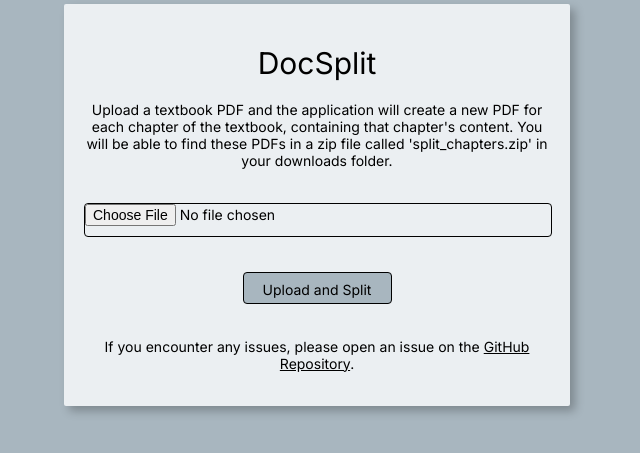
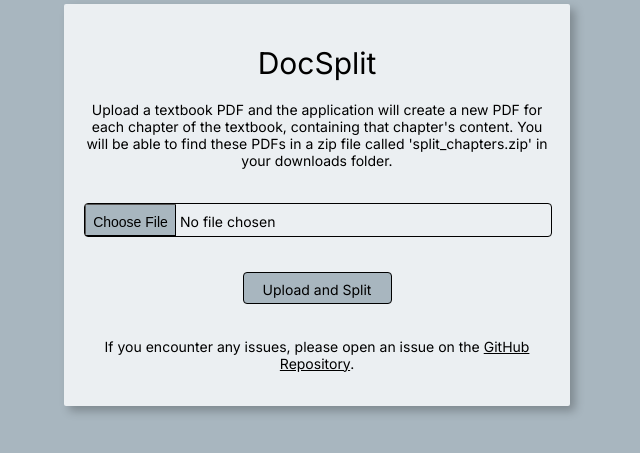
Before and after one commit to izzybeetschen/pdf-splitting, a Flask app: page / in a window 1280 px wide. Shown: the part 195-648 px from the top of the page, without its empty margins (323-963 px from the left). Run offline with Flask 3, Linux system fonts and the light colour scheme.

Commit message:
restyled button

```diff
--- a/app/routes.py
+++ b/app/routes.py
@@ -16,33 +16,18 @@ def splitter():
         try:
             # Check if file is uploaded
             uploaded_file = request.files.get('file')
-            if not uploaded_file or uploaded_file.filename == '':
-                return jsonify({"error": "No file uploaded"}), 400
 
-            # Check if the uploaded file is a PDF
-            if not uploaded_file.filename.lower().endswith('.pdf'):
-                return jsonify({"error": "Invalid file format. Please upload a PDF file."}), 400
-
-            # Save the uploaded file to the upload folder
             file_path = os.path.join(app.config['UPLOAD_FOLDER'], uploaded_file.filename)
             uploaded_file.save(file_path)
 
             # Process the PDF
             reader = get_file(file_path)
-            if not reader:
-                return jsonify({"error": "Failed to read the uploaded PDF"}), 400
 
             contents = find_index_page(reader)
-            if contents is None:
-                return jsonify({"error": "Contents page not found in the PDF"}), 400
 
             offset = get_page_offset(reader)
-            if offset is None:
-                return jsonify({"error": "Page offset could not be determined"}), 400
 
             chapters = find_chapter_pages(reader, contents, offset)
-            if not chapters:
-                return jsonify({"error": "No chapters found in the PDF"}), 400
 
             # Split and bundle into a ZIP file
             zip_buffer = split_by_chapter(reader, chapters)
--- a/app/static/css/styles.css
+++ b/app/static/css/styles.css
@@ -128,3 +128,20 @@ a:active {
     font-size: 14px;
     margin-bottom: 35px;
 }
+
+#upload-button {
+
+}
+
+#upload-button::-webkit-file-upload-button {
+    display: inline-block;
+    border-right: solid;
+    border-width: 1px;
+    border-color: black;
+    height: 32px;
+    line-height: 32px;
+    font-size: 14px;
+    width: 91px;
+    text-align: center;
+    background-color: #A8B6BF;
+}
--- a/app/templates/splitter.html
+++ b/app/templates/splitter.html
@@ -26,20 +26,7 @@
                 <form method="POST" enctype="multipart/form-data">
                     <div class="input-sect">
                         <div id="upload-div">
-                            <!-- <input id="upload" type="file" name="file" accept=".pdf" required hidden>
-                            <label for="upload" id="upload-label" class="custom-button">Upload File</label>
-                            <span id="file-name" class="file-name">No file uploaded</span> -->
-                            <!-- <script>
-                                document.getElementById('upload').addEventListener('change', function() {
-                                    const fileLabel = document.getElementById('file-name');
-                                    if (this.files.length > 0) {
-                                        fileLabel.textContent = this.files[0].name;
-                                    } else {
-                                        fileLabel.textContent = 'No file uploaded';
-                                    }
-                                });
-                            </script> -->
-                            <input type="file" name="file" accept=".pdf" required>
+                            <input id="upload-button" type="file" name="file" accept=".pdf" required>
                         </div>
                         <button id="submit" type="submit">Upload and Split</button>
                     </div>
```
